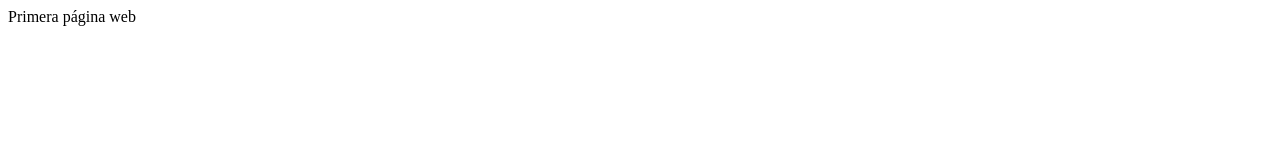
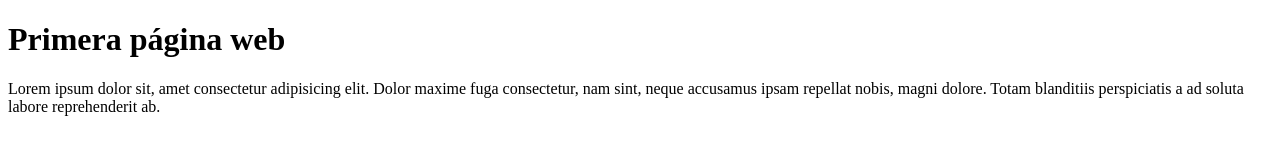
Before and after one commit to stefanoperaldini/test14CO, a plain HTML site: page index.html in a window 1280 px wide. Drawn offline with Linux system fonts and the light colour scheme.

Commit message:
Página principal con header

```diff
--- a/index.html
+++ b/index.html
@@ -7,6 +7,16 @@
     <title>Mi página</title>
   </head>
   <body>
-    Primera página web
+    <header>
+      <h1>Primera página web</h1>
+    </header>
+    <main>
+      <p>
+        Lorem ipsum dolor sit, amet consectetur adipisicing elit. Dolor maxime
+        fuga consectetur, nam sint, neque accusamus ipsam repellat nobis, magni
+        dolore. Totam blanditiis perspiciatis a ad soluta labore reprehenderit
+        ab.
+      </p>
+    </main>
   </body>
 </html>
```
